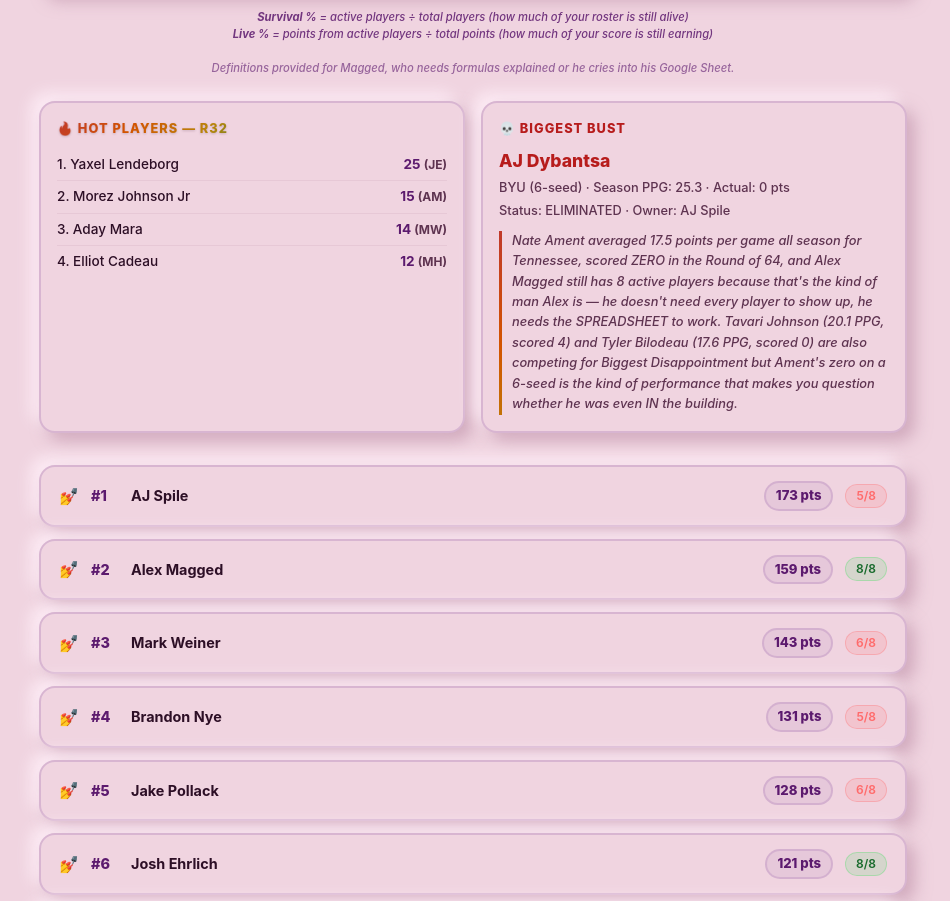
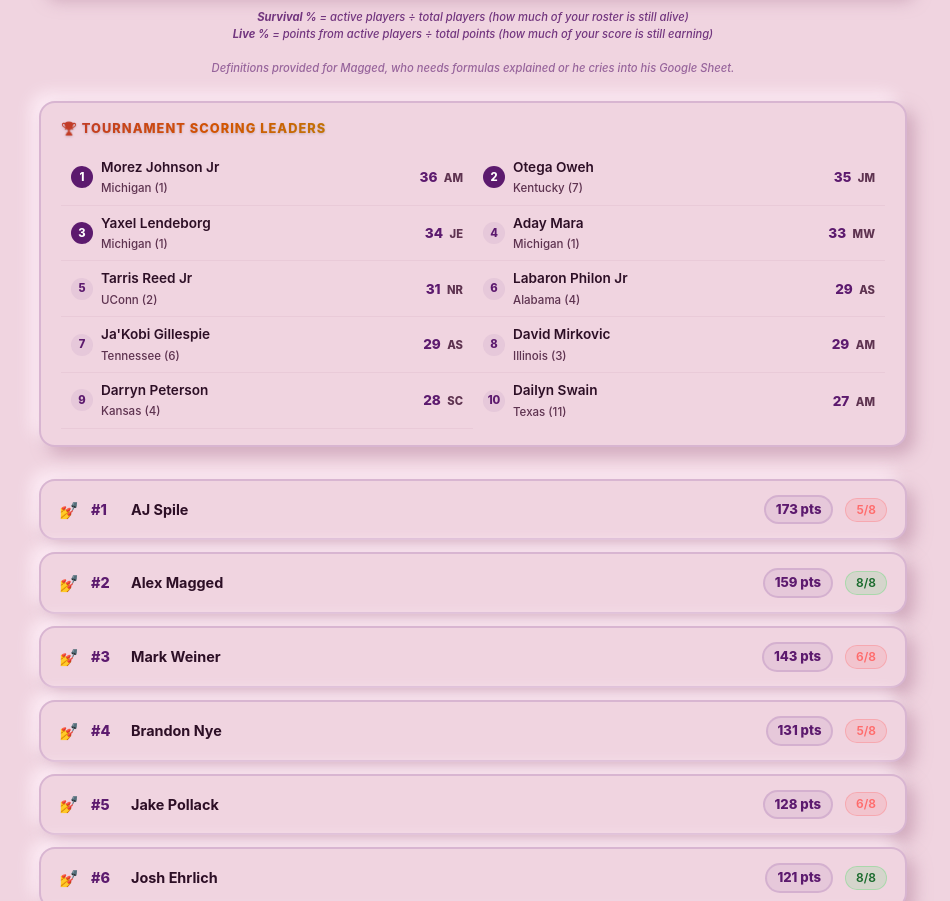
Before and after one commit to brandon-charles-novice-developer/march-madness-tracker, a plain HTML site: page index.html in a window 1280 px wide. Shown: the part 924-1825 px from the top of the page, without its empty margins (167-1117 px from the left). Drawn offline with nearby package versions, Linux system fonts and the light colour scheme.

Commit message:
feat: replace Hot Players + Bust with Tournament Scoring Leaders
- Full-width card showing top 10 active scoring leaders by total pts
- Two-column grid layout, numbered rank badges (top 3 purple)
- Only active players qualify
- Removed Biggest Bust section

```diff
--- a/index.html
+++ b/index.html
@@ -132,35 +132,40 @@ header h1 .title-rest { color: var(--text-dark); }
 .standings-table .rank-num { font-weight: 800; color: var(--pink-deep); }
 .standings-table .pts-val { font-weight: 800; color: var(--purple-pts); }
 
-/* Highlights */
-.highlights { display: grid; grid-template-columns: 1fr 1fr; gap: 16px; margin-bottom: 32px; }
-@media (max-width: 600px) { .highlights { grid-template-columns: 1fr; } }
+/* Tournament Leaders */
+.highlights { margin-bottom: 32px; }
 .highlight-card {
-  background: var(--pink-base); border-radius: 16px; padding: 16px;
+  background: var(--pink-base); border-radius: 16px; padding: 16px 20px;
   box-shadow: var(--neu-raised); transition: all 0.3s ease;
   border: var(--lavender-border);
 }
 .highlight-card:hover { box-shadow: 10px 10px 20px var(--shadow-dark), -10px -10px 20px var(--shadow-light); }
-.highlight-card h3 { font-size: 0.8rem; text-transform: uppercase; letter-spacing: 0.08em; margin-bottom: 10px; font-weight: 800; }
+.highlight-card h3 { font-size: 0.8rem; text-transform: uppercase; letter-spacing: 0.08em; margin-bottom: 12px; font-weight: 800; }
 .highlight-card h3.hot {
   background: var(--pride-gradient-bold); -webkit-background-clip: text; background-clip: text;
   -webkit-text-fill-color: transparent;
   filter: drop-shadow(0 1px 1px rgba(45, 15, 38, 0.2));
 }
-.highlight-card h3.bust { color: #b71c1c; }
+.leaders-grid { display: grid; grid-template-columns: 1fr 1fr; gap: 0; }
+@media (max-width: 600px) { .leaders-grid { grid-template-columns: 1fr; } }
 .hot-row {
-  display: flex; justify-content: space-between; padding: 6px 0; font-size: 0.85rem;
-  box-shadow: 0 1px 0 rgba(180, 130, 155, 0.15);
+  display: flex; justify-content: space-between; align-items: center;
+  padding: 7px 10px; font-size: 0.85rem;
+  border-bottom: 1px solid rgba(180, 130, 155, 0.12);
 }
-.hot-row:last-child { box-shadow: none; }
-.hot-row .pts { color: var(--purple-pts); font-weight: 700; }
-.hot-row .mgr { color: var(--text-muted); font-size: 0.75rem; }
-.bust-name { font-size: 1.1rem; font-weight: 800; color: #b71c1c; }
-.bust-detail { font-size: 0.8rem; color: var(--text-muted); margin-top: 4px; }
-.bust-quote {
-  font-style: italic; color: var(--text-muted); margin-top: 10px; font-size: 0.8rem;
-  padding-left: 10px; border-left: 3px solid; border-image: var(--pride-gradient-bold) 1; line-height: 1.6;
+.hot-row:last-child { border-bottom: none; }
+.hot-row .rank-badge {
+  display: inline-flex; align-items: center; justify-content: center;
+  width: 22px; height: 22px; border-radius: 50%; font-size: 0.7rem; font-weight: 800;
+  margin-right: 8px; flex-shrink: 0;
 }
+.hot-row .rank-badge.top3 { background: var(--purple-pts); color: #fff; }
+.hot-row .rank-badge.rest { background: rgba(200, 162, 200, 0.25); color: var(--purple-pts); }
+.hot-row .player-info { flex: 1; min-width: 0; }
+.hot-row .player-name { font-weight: 600; }
+.hot-row .player-team { font-size: 0.72rem; color: var(--text-muted); }
+.hot-row .pts { color: var(--purple-pts); font-weight: 800; white-space: nowrap; }
+.hot-row .mgr { color: var(--text-muted); font-size: 0.7rem; margin-left: 4px; }
 
 /* Manager Cards */
 .manager-cards { display: flex; flex-direction: column; gap: 12px; }
@@ -615,37 +620,27 @@ function renderHighlights(standings, currentRound, commentary) {
   standings.forEach(function(s) {
     s.players.forEach(function(p) { allPlayers.push(Object.assign({}, p, { manager: s.manager })); });
   });
-  var roundScorers = allPlayers
-    .filter(function(p) { return (p.round_scores[currentRound] || 0) > 0 && p.status === 'active'; })
-    .sort(function(a, b) { return (b.round_scores[currentRound] || 0) - (a.round_scores[currentRound] || 0); });
-  var top5 = roundScorers.slice(0, 5);
 
-  var played = allPlayers.filter(function(p) { return p.ppg_season > 0; });
-  var busts = played.filter(function(p) { return p.ppg_season >= 15; }).sort(function(a, b) {
-    return ((a.round_scores[currentRound] || 0) / a.ppg_season) - ((b.round_scores[currentRound] || 0) / b.ppg_season);
+  // Tournament scoring leaders — aggregated total points, active players only
+  var leaders = allPlayers
+    .filter(function(p) { return p.total_points > 0 && p.status === 'active'; })
+    .sort(function(a, b) { return b.total_points - a.total_points; });
+  var top10 = leaders.slice(0, 10);
+
+  var html = '<div class="highlight-card">';
+  html += '<h3 class="hot">🏆 Tournament Scoring Leaders</h3>';
+  html += '<div class="leaders-grid">';
+  top10.forEach(function(p, i) {
+    var initials = p.manager.split(' ').map(function(w) { return w[0]; }).join('');
+    var badgeClass = i < 3 ? 'top3' : 'rest';
+    html += '<div class="hot-row">';
+    html += '<span class="rank-badge ' + badgeClass + '">' + (i + 1) + '</span>';
+    html += '<span class="player-info"><span class="player-name">' + p.name + '</span><br><span class="player-team">' + p.team + ' (' + p.seed + ')</span></span>';
+    html += '<span class="pts">' + p.total_points + '<span class="mgr"> ' + initials + '</span></span>';
+    html += '</div>';
   });
-  var bust = busts[0];
-
-  var hotHtml = '<div class="highlight-card"><h3 class="hot">🔥 Hot Players — ' + (ROUND_LABELS[currentRound] || currentRound) + '</h3>';
-  top5.forEach(function(p, i) {
-    var pts = p.round_scores[currentRound] || 0;
-    var initials = p.manager.split(' ').map(function(w) { return w[0]; }).join('');
-    hotHtml += '<div class="hot-row"><span>' + (i + 1) + '. ' + p.name + '</span><span class="pts">' + pts + ' <span class="mgr">(' + initials + ')</span></span></div>';
-  });
-  hotHtml += '</div>';
-
-  var bustHtml = '<div class="highlight-card"><h3 class="bust">💀 Biggest Bust</h3>';
-  if (bust) {
-    var bustPts = bust.round_scores[currentRound] || 0;
-    bustHtml += '<div class="bust-name">' + bust.name + '</div>';
-    bustHtml += '<div class="bust-detail">' + bust.team + ' (' + bust.seed + '-seed) · Season PPG: ' + bust.ppg_season + ' · Actual: ' + bustPts + ' pts</div>';
-    bustHtml += '<div class="bust-detail">Status: ' + bust.status.toUpperCase() + ' · Owner: ' + bust.manager + '</div>';
-    if (commentary && commentary.bust_roast) {
-      bustHtml += '<div class="bust-quote">' + escapeHtml(commentary.bust_roast) + '</div>';
-    }
-  }
-  bustHtml += '</div>';
-  el.innerHTML = hotHtml + bustHtml;
+  html += '</div></div>';
+  el.innerHTML = html;
 }
 
 function renderManagerCards(standings, rounds, commentary) {
```
